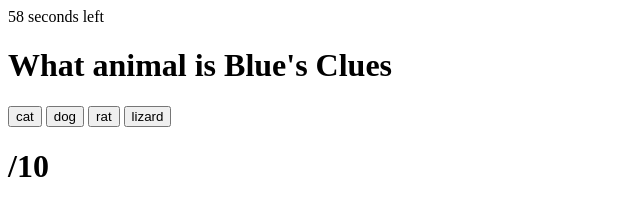
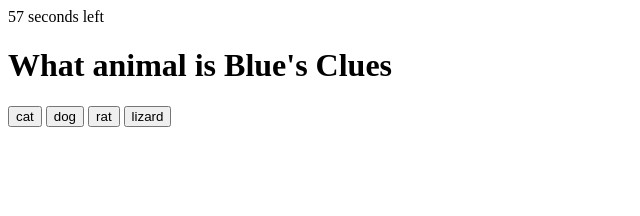
Before and after one commit to CyndiHue/multipleChoiceQuiz, a website: page index.html in a window 1280 px wide. Both pictures are taken after a click on the element "Start Quiz". Shown: the full height of the page, 0-640 px from the left. Drawn offline with nearby package versions, Linux system fonts and the light colour scheme.

Commit message:
removed jquery notes, made all functions dynamic

```diff
--- a/assets/js/script.js
+++ b/assets/js/script.js
@@ -1,3 +1,7 @@
+let textEl = document.querySelector("#text")
+let submitEl = document.querySelector("#submit-button")
+// above El currently not being used
+
 let quizDiv = document.querySelector("#quiz");
 let questionButton1 = document.querySelector("#answer1");
 let questionButton2 = document.querySelector("#answer2");
@@ -7,34 +11,10 @@
 let timerEl = document.querySelector("#timeLeft");
 let scoreEl = document.querySelector("#score");
 let endDiv = document.querySelector("#end")
-
-// let quizDiv = $("#quiz");
-// let questionButton1 = $("#answer1");
-// let questionButton2 = $("#answer2");
-// let questionButton3 = $("#answer3");
-// let questionButton4 = $("#answer4");
-// let quizQuestion = $("#question");
-// let timerEl = $("#timeLeft");
-// let scoreEl = $("#score");
-// let endDiv = $("#end");
-
-// below El currently not being used
-let textEl = document.querySelector("#text")
-let submitEl = document.querySelector("#submit-button")
-
 let startQuizButton = document.querySelector("#startQuiz");
-startQuizButton.addEventListener("click", startQuiz);
-
-// let textEl = $("#text");
-// let submitEl = $("#submit-button");
-// let startQuizButton = $("#startQuiz");
-
-// startQuizButton.on("click", startQuiz);
-
 let timer = 61;
 let currentQuestion = 0;
 let userScore = 0;
-
 let examQuestions = [{question:"What animal is Blue's Clues", answers: ["cat", "dog", "rat", "lizard"], correctAnswer:"dog"},
 {question:"Peppa the Pig hung up on the sheep because they could...", answers: ["smile", "dance", "whistle", "run"], correctAnswer:"whistle"},
 {question:"What is Ratatouille's skill?", answers: ["chef", "body builder", "poet", "teacher"], correctAnswer:"chef"},
@@ -45,15 +25,18 @@
 {question:"Land before time was about?", answers: ["lions", "dinosaurs", "lobsters", "humans"], correctAnswer:"dinosaurs"},
 {question:"Simba fell in love with...", answers: ["Amy", "Clara", "Nala", "Bella"], correctAnswer:"Nala"},
 {question:"Finish the title: Beauty and the...", answers: ["Rabbit", "Ogre", "Prince", "Beast"], correctAnswer:"Beast"}];
+
 quizDiv.style.display = "none";
 endDiv.style.display = "none"
+startQuizButton.addEventListener("click", startQuiz);
 
 function startTimer(){
   timer --;
   console.log(timer);
   timerEl.textContent = timer + " seconds left";
-  if (timer <=0) {
-    clearInterval(timerId);
+  // let timerId = setInterval(startTimer, 1000)
+  if (timer <= 0) {
+    clearInterval();
     endGame();
   }
 }
@@ -63,31 +46,20 @@
   quizDiv.style.display = "block";
   endDiv.style.display = "none"
 
-  setInterval(startTimer, 1000)
+  startTimer(setInterval(startTimer, 1000))
   startTimer();
 
  examQuestions
 
 
-  renderQuestion()
+  displayQuestionChoices()
 
-  function renderQuestion(){
-    let questionIndex = examQuestions[currentQuestion];
 
-    quizQuestion.textContent = questionIndex.question;
-    questionButton1.textContent = questionIndex.answers[0];
-    questionButton2.textContent = questionIndex.answers[1];
-    questionButton3.textContent = questionIndex.answers[2];
-    questionButton4.textContent = questionIndex.answers[3];
-    // console.log(questionIndex.question);
-    // console.log(questionIndex.answers[0]);
-    // console.log(questionIndex.answers[1]);
-    // console.log(questionIndex.answers[2]);
-    // console.log(questionIndex.answers[3]);
-    // for building/editing purposes. comment out once deployed
+
+
+  currentQuestion++;
 }
-
-  quizDiv.addEventListener("click", function(event){
+function nextQuestion(event){
   let element = event.target;
   let questionAnswer = examQuestions[currentQuestion-1].correctAnswer;
 
@@ -110,17 +82,26 @@
       timer -=5
     }
 
-      if(currentQuestion >= examQuestions.length){
+    if(currentQuestion === examQuestions.length){
       endGame()
 
 
     }else{
-        renderQuestion();
+      displayQuestionChoices();
       currentQuestion++;
     }
+}};
 
-  }});
-  currentQuestion++;
+quizDiv.addEventListener("click", nextQuestion);
+
+function displayQuestionChoices(){
+  let questionIndex = examQuestions[currentQuestion];
+  quizQuestion.textContent = questionIndex.question;
+  questionButton1.textContent = questionIndex.answers[0];
+  questionButton2.textContent = questionIndex.answers[1];
+  questionButton3.textContent = questionIndex.answers[2];
+  questionButton4.textContent = questionIndex.answers[3];
+
 }
 
 function endGame (){
--- a/index.html
+++ b/index.html
@@ -23,7 +23,7 @@
 
     </div>
     <div id = "score">
-         <h1>/10</h1>
+         <h1></h1>
     </div>
     <div id = "end">
         <h1>HighScore</h1>
```
Lines whose indentation alone changed are shown as unchanged.
